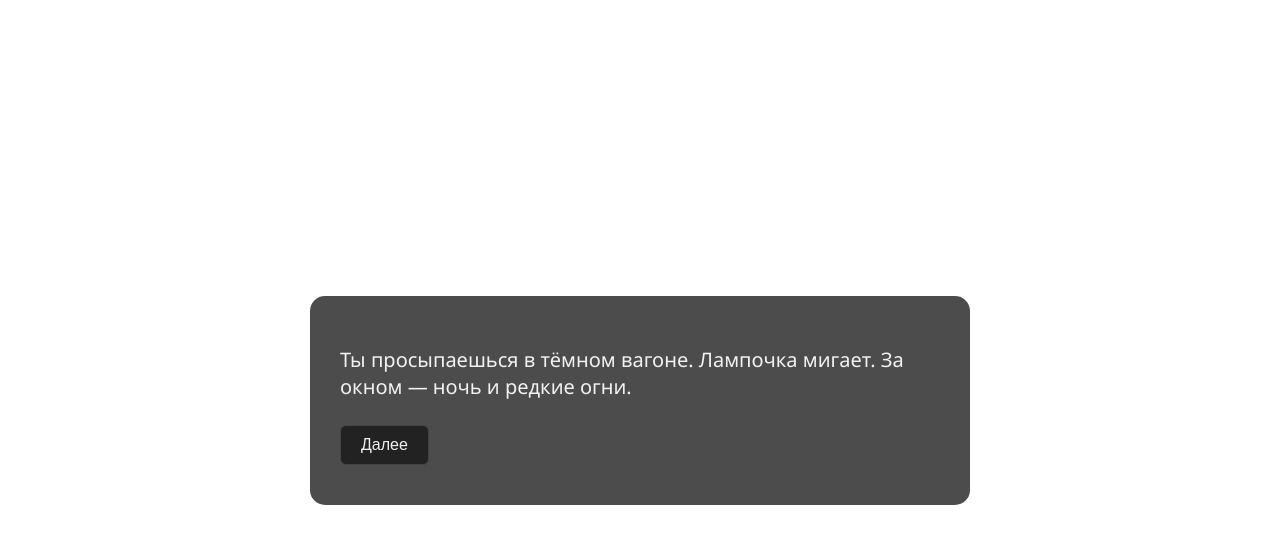
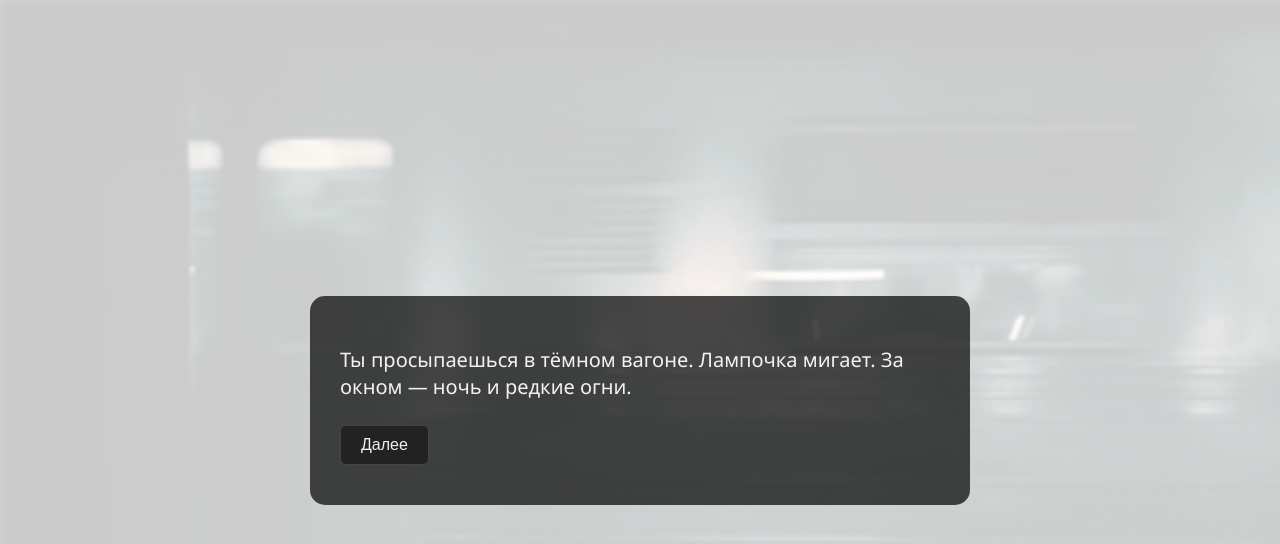
Before and after one commit to FSH101/DeadTrain, a plain HTML site: page train.html in a window 1280 px wide. Shown: the top 544 px of the page. Drawn offline with Linux system fonts and the light colour scheme.

Commit message:
Update train.html

```diff
--- a/train.html
+++ b/train.html
@@ -20,7 +20,7 @@
       position: fixed;
       top: 0; left: 0;
       width: 100%; height: 100%;
-      background-image: url('img/train_bg.jpg'); /* подложка, если есть */
+      background-image: url('IMG_7548.gif'); /* подложка, если есть */
       background-size: cover;
       opacity: 0.2;
       z-index: -1;
```
